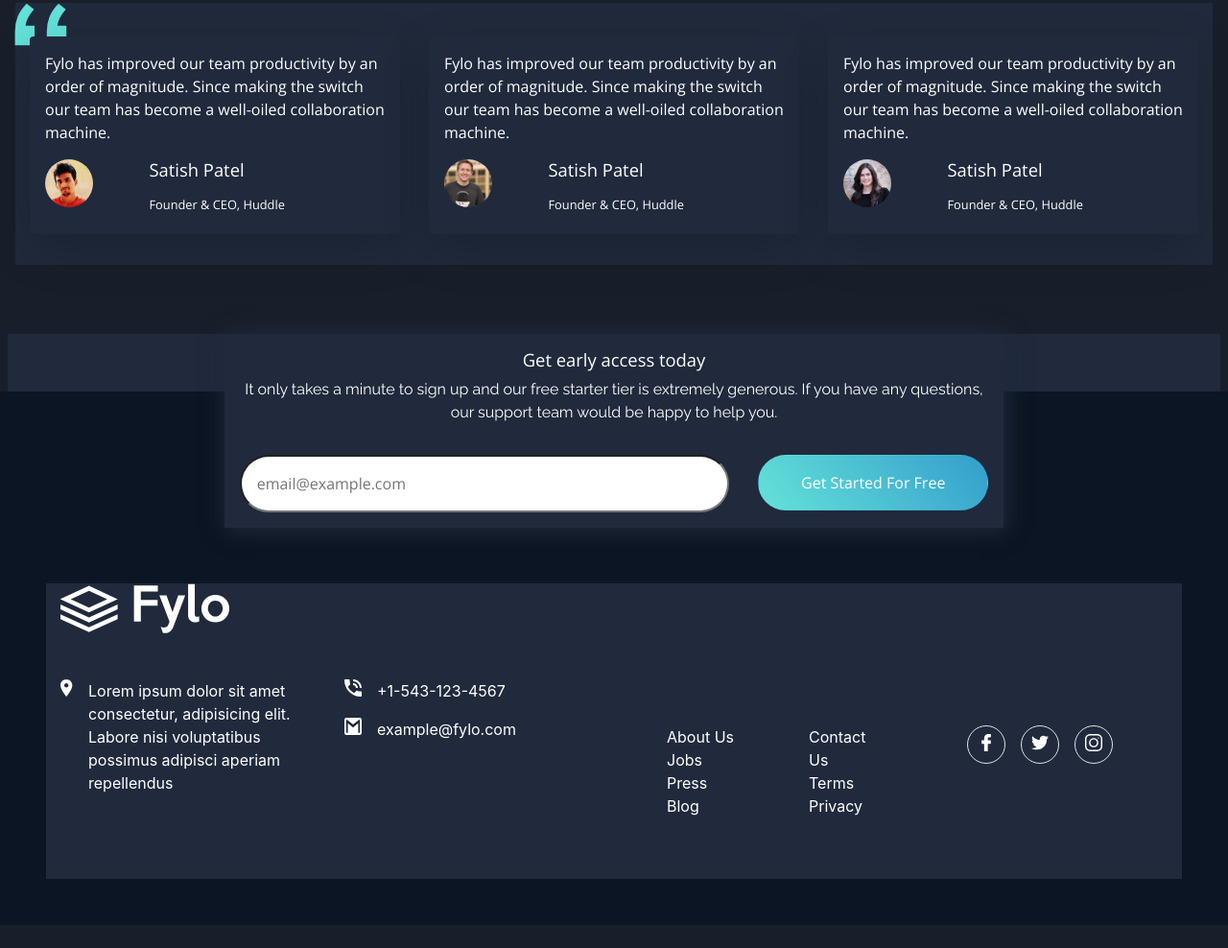
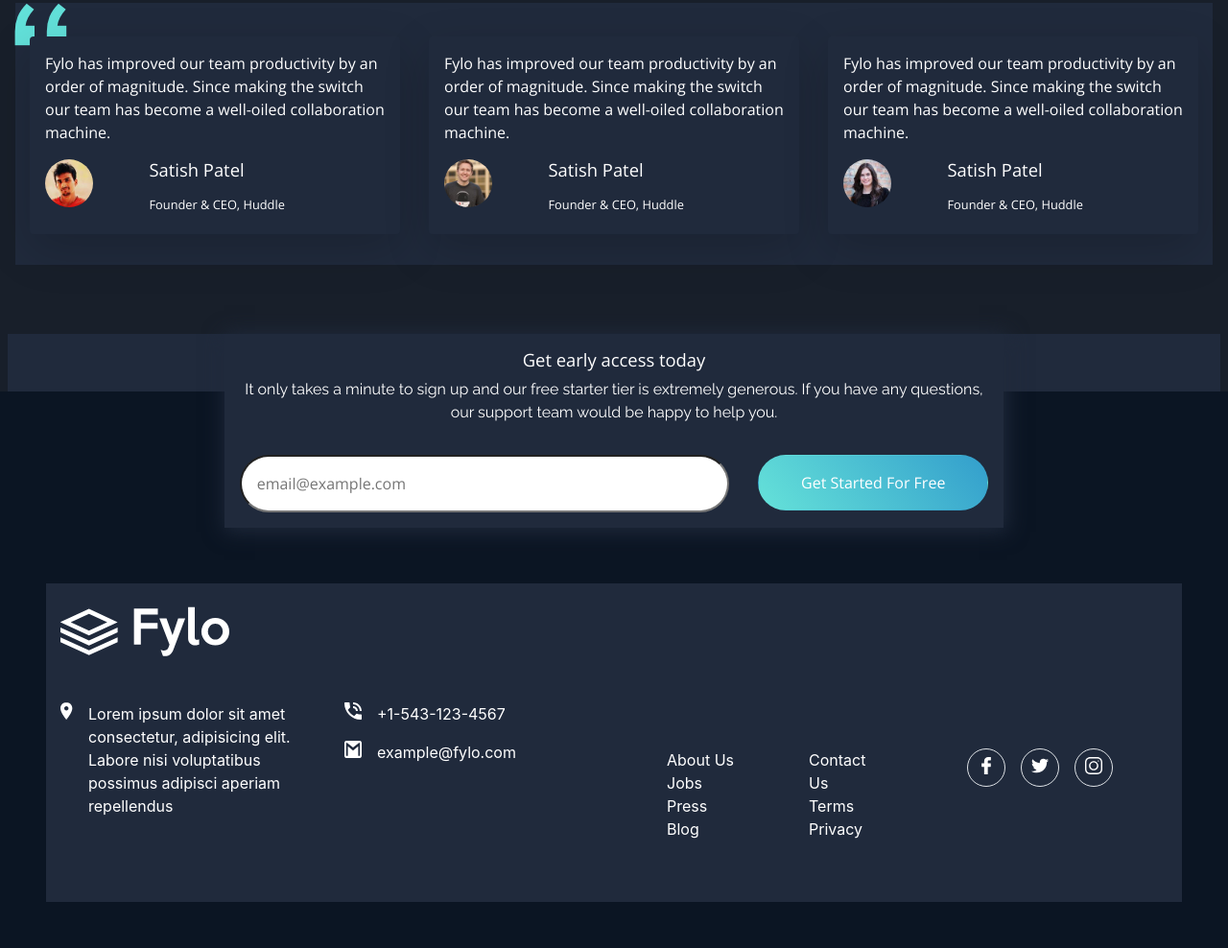
Before and after one commit to ElviraCamarillo/S7Bootstrap_css, a plain HTML site: page index.html in a window 1280 px wide. Shown: the part 1769-2757 px from the top of the page at 96% size. Before the commit the page ends 2733 px from the top, so only its background shows below. Drawn offline with nearby package versions, Linux system fonts and the light colour scheme.

Commit message:
[MOD] Add style

```diff
--- a/index.html
+++ b/index.html
@@ -202,7 +202,7 @@
         </section>
     </main>
     <footer class="text-white pr-5 pb-5 pl-5">
-        <div class="container-fluid">
+        <div class="container-fluid pt-4">
             <div class="row">
                 <div class="col-12">
                     <img src="/assets/img/logo.svg" alt="logo" class="header__logo__white mb-5" title="Logo algo">
```
